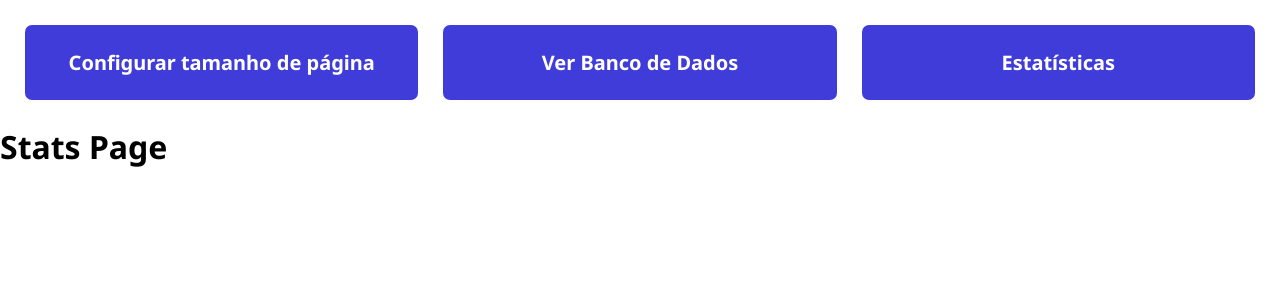
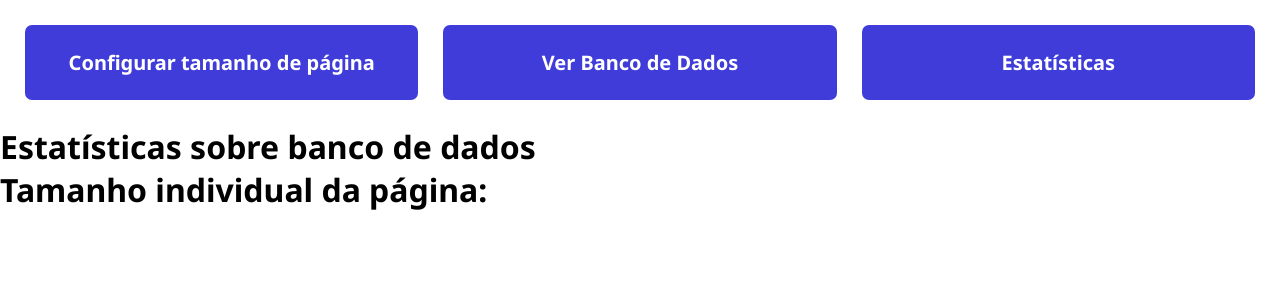
Before and after one commit to PauloUbirajara/static-hash-index-Front, a React (Create React App) app in the folder db-front/: page /stats in a window 1280 px wide. Shown: the top 300 px of the page. Built offline with nearby package versions, Linux system fonts and the light colour scheme.

Commit message:
add basic styling to stats page

```diff
--- a/db-front/src/pages/StatsPage.tsx
+++ b/db-front/src/pages/StatsPage.tsx
@@ -1,10 +1,19 @@
 import MainTemplate from '../common/MainTemplate'
 
 
-export const StatsPage = () => {
-    return (
-        <MainTemplate>
-            <h1>Stats Page</h1>
-        </MainTemplate>
-    )
+type StatsProps = {
+  pageSize: number;
 }
+
+export const StatsPage = (props: StatsProps) => {
+  const { pageSize } = props;
+
+  return (
+    <MainTemplate>
+      <div className="stats">
+        <h1>Estatísticas sobre banco de dados</h1>
+        <h1>Tamanho individual da página: {pageSize}</h1>
+      </div>
+    </MainTemplate>
+  )
+}
```
